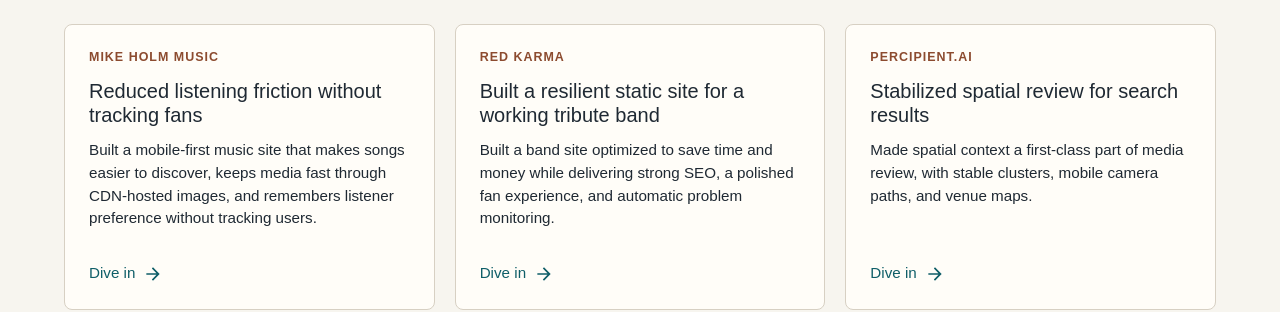
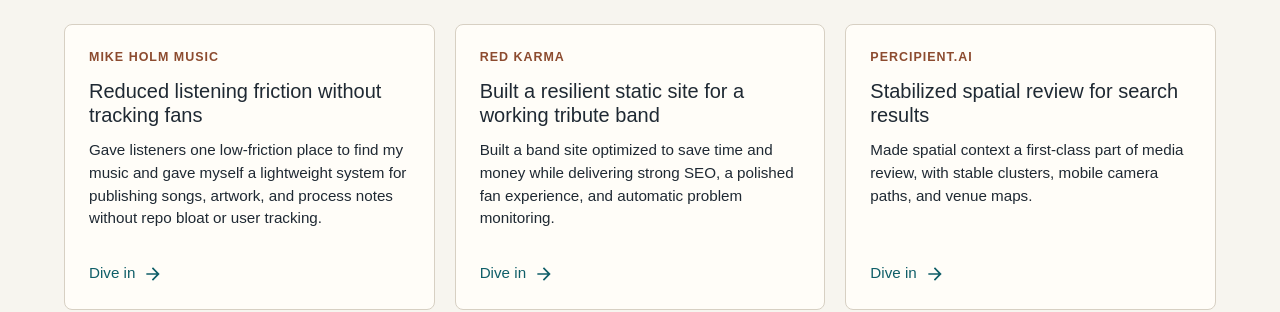
Before and after one commit to coldpour/mikeholmdev, a Next.js app: page / in a window 1280 px wide. Shown: the part 1540-1852 px from the top of the page. Built offline with nearby package versions, Linux system fonts and the light colour scheme; what @mui/material-nextjs would draw is missing.

Commit message:
Refine Mike Holm Music summary

```diff
--- a/src/content/projects.ts
+++ b/src/content/projects.ts
@@ -21,7 +21,7 @@
     title: 'Building mikeholmmusic.com',
     role: 'Music-site architecture, mobile-first UX, release data modeling, privacy-light personalization',
     summary:
-      'Built a mobile-first music site that makes songs easier to discover, keeps media fast through CDN-hosted images, and remembers listener preference without tracking users.',
+      'Gave listeners one low-friction place to find my music and gave myself a lightweight system for publishing songs, artwork, and process notes without repo bloat or user tracking.',
     body: [
       'MikeHolmMusic.com solves a small but real problem: every listener has a different music app. Sending someone a Spotify link, an Apple Music link, or a YouTube Music link always leaves some people doing the manual translation layer themselves. The site gives me one place to share, then lets the listener pick the service that works for them.',
       'The architecture is centered on release data. Songs and albums are modeled with slugs, titles, artists, cover images, descriptions, lyrics, album relationships, and service links. React Router loaders resolve each song or album by slug, return a 404 when the release does not exist, and generate per-release metadata so individual songs have shareable pages instead of being trapped in a single link list.',
```
